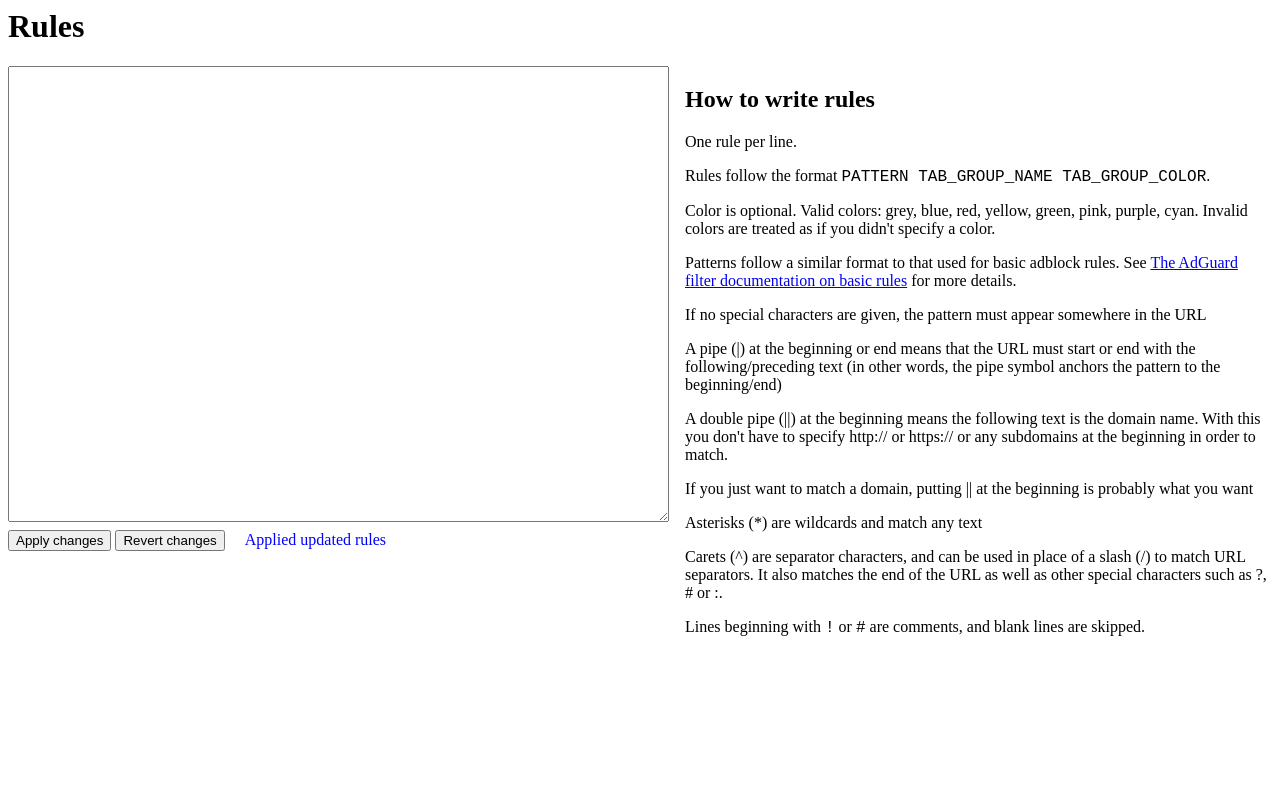
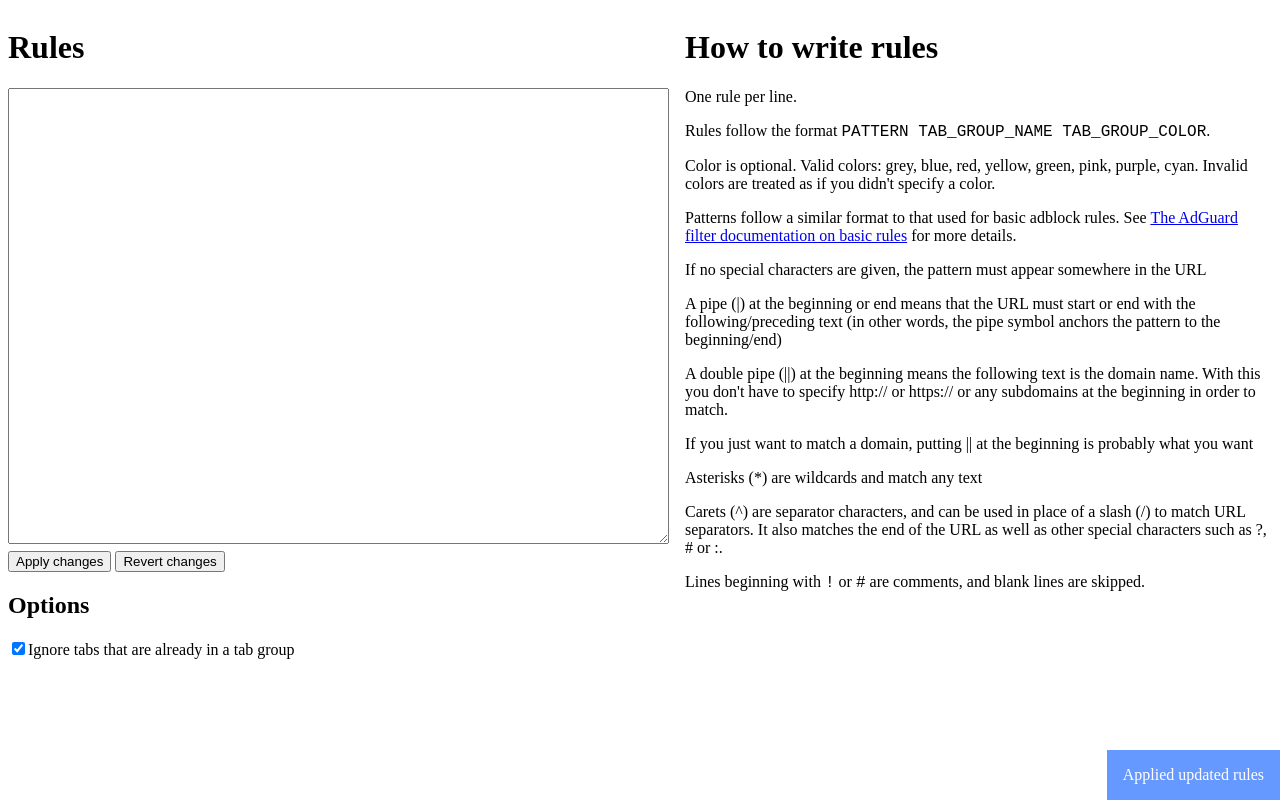
Before and after one commit to mivok/tabgrouper, a browser extension: page options.html in a window 1280 px wide. Both pictures are taken after a click on the button "Apply changes". Drawn offline with Linux system fonts and the light colour scheme.

Commit message:
Make ignore grouped functionality into an option
Also add the functionality for adding additional options in future, and
move the message box into an actual fixed position popup.

```diff
--- a/options.html
+++ b/options.html
@@ -15,27 +15,36 @@
             }
 
             #message {
-                padding-left: 1em;
-                color: blue;
+                position: fixed;
+                bottom: 0;
+                right: 0;
+                padding: 1em;
+                color: white;
+                background: #69f;
+                display: none;
             }
 
             #buttons {
                 margin: 1ex 0;
+            }
         </style>
     </head>
     <body>
-        <h1>Rules</h1>
+        <div id="message"></div>
         <div class="container">
             <div id="rules_container">
+                <h1>Rules</h1>
                 <textarea id="rules" cols="80" rows="30"></textarea>
                 <div id="buttons">
                     <button id="saveButton">Apply changes</button>
                     <button id="revertButton">Revert changes</button>
-                    <span id="message"></span>
+                </div>
+                <div id="options">
+                    <h2>Options</h2>
                 </div>
             </div>
             <div id="help">
-                <h2>How to write rules</h2>
+                <h1>How to write rules</h1>
                 <p>One rule per line.</p>
                 <p>Rules follow the format <code>PATTERN
                     TAB_GROUP_NAME TAB_GROUP_COLOR</code>.
--- a/options.js
+++ b/options.js
@@ -1,3 +1,12 @@
+// List of short names for options
+const options = [
+    {
+        'name': 'ignore_already_grouped',
+        'description': 'Ignore tabs that are already in a tab group',
+        'default': true,
+    },
+]
+
 const rules_textbox = document.getElementById('rules');
 
 function loadRules() {
@@ -15,6 +24,49 @@ function saveRules() {
 function showMessage(message) {
     const message_div = document.getElementById('message');
     message_div.innerText = message;
+    message_div.style.display = 'block'
+    setTimeout(() => {
+        message_div.innerText = '';
+        message_div.style.display = 'none';
+    }, 3000);
+}
+
+function handleOptionToggle(e) {
+    const option_name = e.target.id;
+    const option_value = e.target.checked;
+    // Save the value
+    chrome.storage.sync.set({[option_name]: option_value});
+    showMessage("Settings saved");
+}
+
+function setupOptions() {
+    const option_names = options.map(o => o.name)
+    const optionsDiv = document.getElementById('options');
+    chrome.storage.sync.get(option_names, (option_values) => {
+        for (let option of options) {
+            const optionElement = document.createElement('div');
+
+            // Checkbox
+            const c = document.createElement('input');
+            c.type = 'checkbox';
+            c.id = option.name;
+            if (option_values[option.name] == undefined) {
+                c.checked = option.default;
+            } else {
+                c.checked = option_values[option.name];
+            }
+            c.addEventListener('click', handleOptionToggle)
+
+            // Label
+            const l = document.createElement('label');
+            l.for = option.name;
+            l.innerText = option.description;
+
+            optionElement.appendChild(c);
+            optionElement.appendChild(l);
+            optionsDiv.appendChild(optionElement);
+        }
+    });
 }
 
 document.getElementById('revertButton').addEventListener('click', () => {
@@ -28,3 +80,4 @@ document.getElementById('saveButton').addEventListener('click', () => {
 });
 
 loadRules();
+setupOptions();
```
Also changed, not shown: tabgroups.js (+26 -11 lines).
